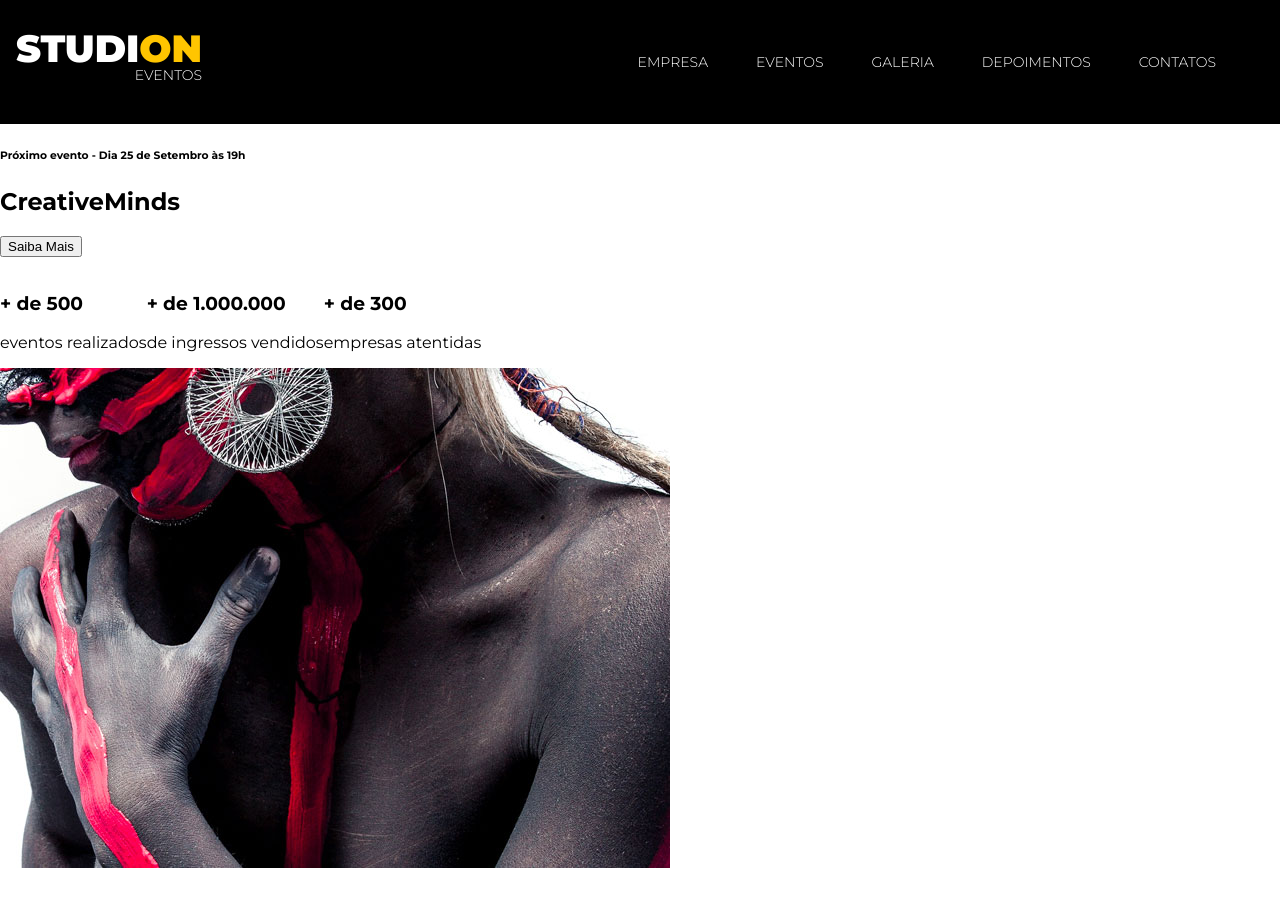
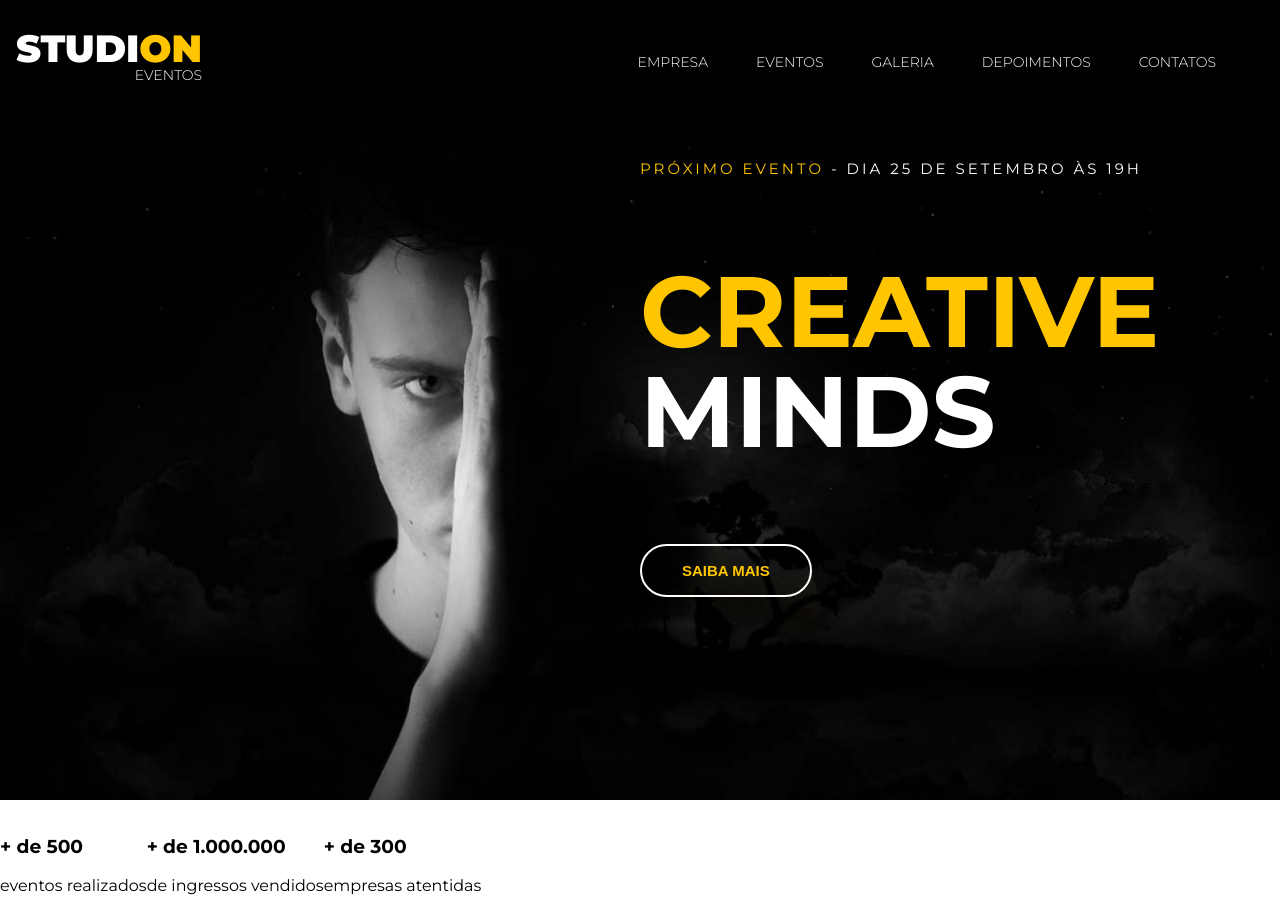
Before and after one commit to Lboina/studion2, a website: page src/index.html in a window 1280 px wide. Shown: the top 898 px of the page. Drawn offline with Linux system fonts and the light colour scheme.

Commit message:
feat(header): implemented header style

```diff
--- a/src/index.html
+++ b/src/index.html
@@ -25,9 +25,19 @@
     <header>
       <div id="slider">
         <div class="slide">
-          <h6><span>Próximo evento</span> - Dia 25 de Setembro às 19h</h6>
-          <h2><span>Creative</span>Minds</h2>
-          <button>Saiba Mais</button>
+          <img
+            class="slide__background-image"
+            src="./images/banner.jpg"
+            alt="Studion Banner"
+          />
+          <div class="slide__copy">
+            <h6>
+              <span class="copy--primary">Próximo evento</span> - Dia 25 de
+              Setembro às 19h
+            </h6>
+            <h2><span class="copy--primary">Creative</span> Minds</h2>
+            <button class="btn btn--slide">Saiba Mais</button>
+          </div>
         </div>
       </div>
     </header>
--- a/src/style.css
+++ b/src/style.css
@@ -5,9 +5,10 @@
 }
 
 :root {
-    --color-primary: #ffc500;
     font-family: 'Montserrat', sans-serif;
     font-size: 16px;
+    --color-primary: #ffc500;
+    --default-padding: 1rem;
 }
 
 body {
@@ -24,6 +25,7 @@
 
 .navbar {
     position: fixed;
+    z-index: 1;
     display: grid;
     grid-template-columns: 1fr 9fr;
     align-items: center;
@@ -76,3 +78,64 @@
 .copy--primary {
     color: var(--color-primary);
 }
+
+#slider {
+    background-color: #000;
+    color: #fff;
+}
+
+.slide {
+    position: relative;
+    height: calc(100vh - 7.75rem);
+}
+
+.slide__background-image {
+    width: 100%;
+    height: 100%;
+    object-fit: cover;
+    object-position: center;
+}
+
+.slide__copy {
+    position: absolute;
+    top: 0;
+    left: 50vw;
+}
+
+.slide__copy h6 {
+    font-size: .9375rem;
+    font-weight: 400;
+    text-transform: uppercase;
+    letter-spacing: .1875rem;
+}
+
+.slide__copy h2 {
+    font-size: 6.25rem;
+    text-transform: uppercase;
+    line-height: 6.25rem;
+}
+
+.slide__copy h2 {
+    display: block;
+}
+
+.btn {
+    cursor: pointer;
+    padding: 1rem 2.5rem;
+    border: .125rem solid #fff;
+    border-radius: 5rem;
+    color: var(--color-primary);
+    background: unset;
+    font-size: .9375rem;
+    font-weight: 700;
+    text-transform: uppercase;
+    transition: 0.3s all ease;
+}
+
+.btn:hover,
+.btn:active,
+.btn:focus {
+    border-color: var(--color-primary);
+    background-color: var(--color-primary);
+    color: #fff;
+}
```
